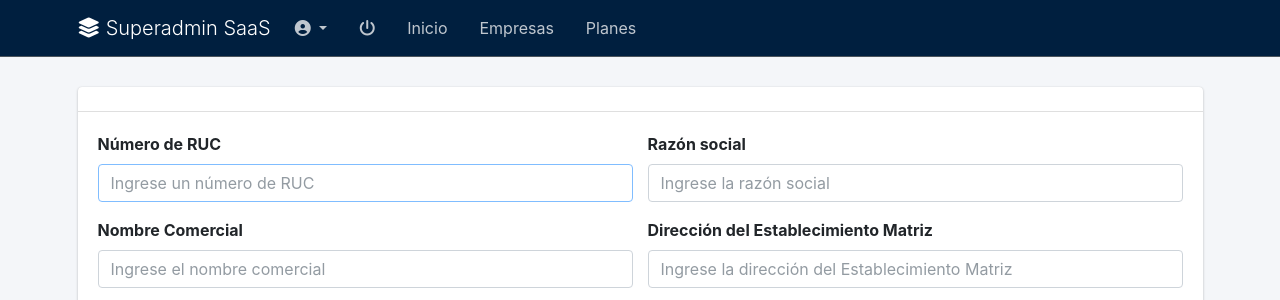
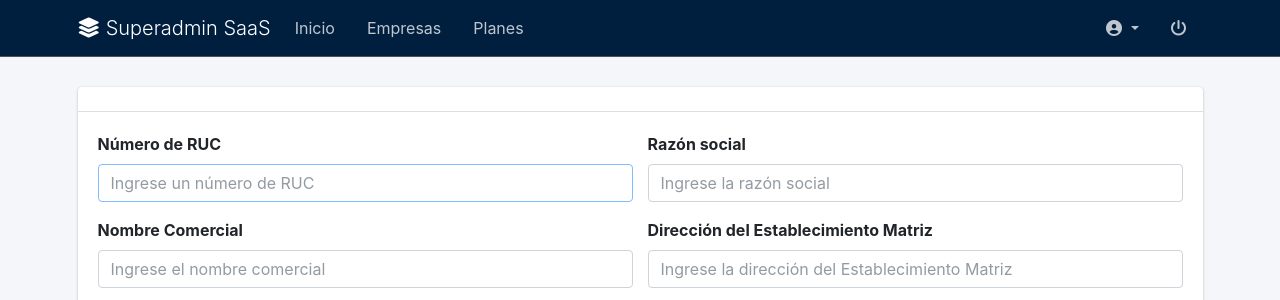
Before and after one commit to Yeyo2103/devfactura, a Django app: template core/tenancy/templates/superadmin/company_form.html in a window 1280 px wide. Shown: the top 300 px of the page. Run offline with Django 5.2, Linux system fonts and the light colour scheme; the template is opened without the code that fills it: values that come from a table or form of the project are taken from there, others are empty; parts of the project's set-up code (start-up, migrations or seed data) failed here and were passed over; some libraries are stand-ins or nearby versions.

Commit message:
Superadmin: mover usuario+salir a la esquina derecha (order-md-3), ya no aparece en el medio

```diff
--- a/core/tenancy/templates/superadmin/base.html
+++ b/core/tenancy/templates/superadmin/base.html
@@ -20,7 +20,7 @@
                     <li class="nav-item"><a href="{% url 'superadmin_plan_list' %}" class="nav-link">Planes</a></li>
                 </ul>
             </div>
-            <ul class="navbar-nav ml-auto">
+            <ul class="navbar-nav order-1 order-md-3 navbar-no-expand ml-auto">
                 <li class="nav-item dropdown">
                     <a class="nav-link dropdown-toggle" data-toggle="dropdown" href="#" role="button" aria-haspopup="true" aria-expanded="false">
                         <i class="fas fa-user-circle"></i>
```
